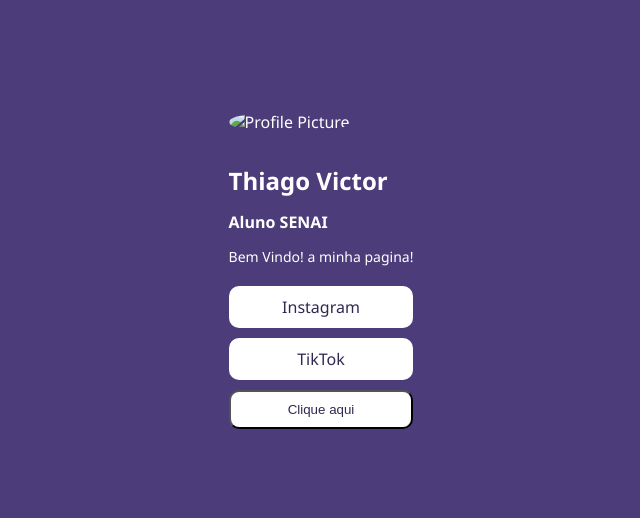
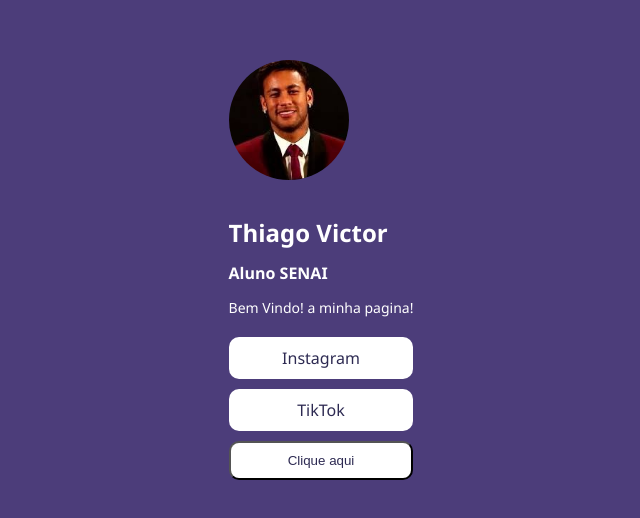
Before and after one commit to thiagovictor-code/perfil, a plain HTML site: page index.html in a window 1280 px wide. Shown: the part 120-638 px from the top of the page, without its empty margins (319-959 px from the left). Drawn offline with Linux system fonts and the light colour scheme.

Commit message:
Update index.html

```diff
--- a/index.html
+++ b/index.html
@@ -10,7 +10,7 @@
 <body>
 
   <div class="profile">
-    <img src="baixar.jpg" alt="Profile Picture">
+    <img src="download.jpg" alt="Profile Picture">
     <h1>Thiago Victor</h1>
     <h2>Aluno SENAI</h2>
     <p>Bem Vindo! a minha pagina!</p>
```
